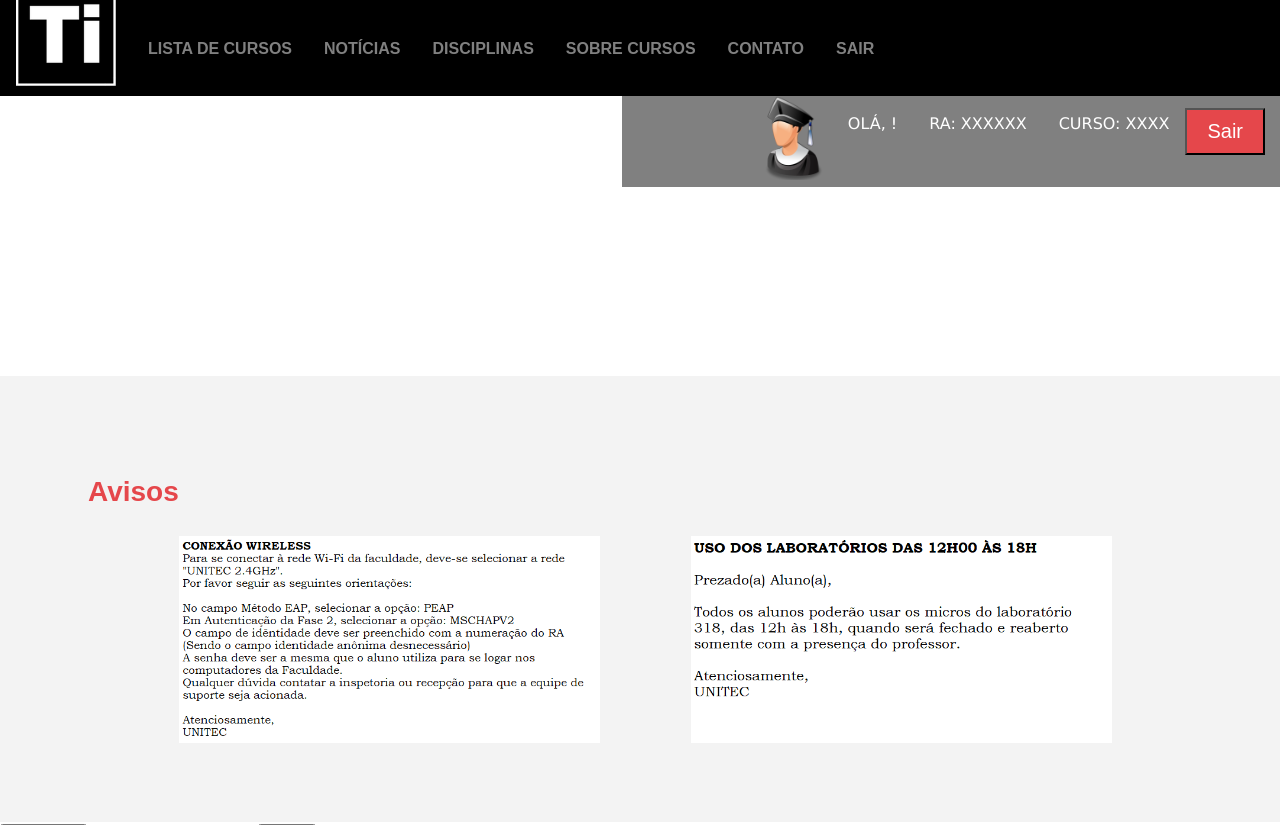
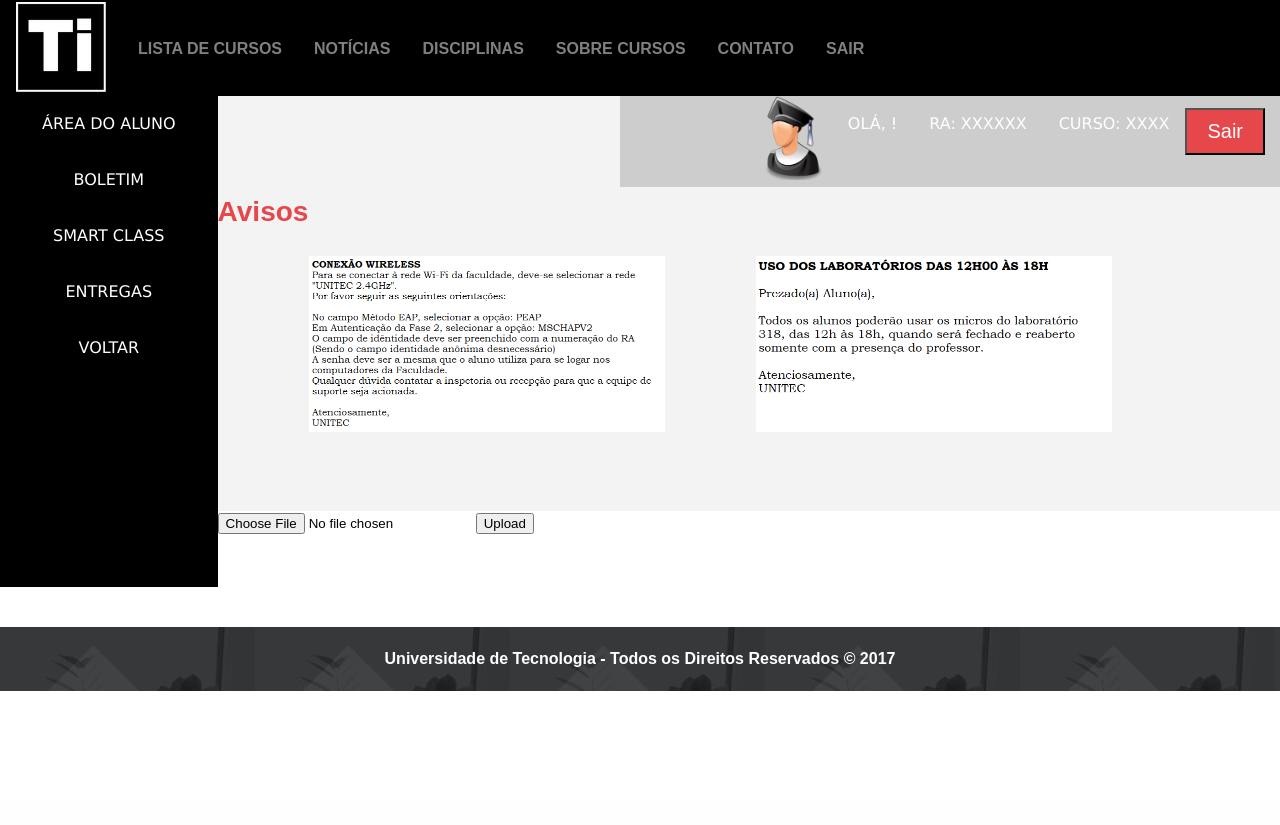
Before and after one commit to blendabsml/UNITEC-TF, a Django app: page /AreaAluno/ in a window 1280 px wide. Shown: the top 825 px of the page. After the commit the page ends 691 px from the top, so only its background shows below. Run offline with Django 3.2, Linux system fonts and the light colour scheme; the visitor is signed in with stand-in values (Sample User, id 1).

Commit message:
Update estilo.css

```diff
--- a/core/static/css/estilo.css
+++ b/core/static/css/estilo.css
@@ -41,10 +41,10 @@
 }
 
 img.home {
-	width:100px;					/* Relacionado a todas as páginas */
-	height: 100px;
+	width:90px;					/* Relacionado a todas as páginas */
+	height: 90px;
 	float: left;
-	margin-top: -30px;
+	margin-top: -14px;
 }
 
 div.formulario{
@@ -121,7 +121,8 @@
 }
 
 p{
-	font-family: 'Questrial', sans-serif;
+    font-family: 'Questrial', sans-serif;
+    margin: 0px;
 }
 
 ul.corpo {
@@ -265,10 +266,6 @@
     text-align: center;
 }
 
-p{
-    margin: 0px;
-}
-
 .texto h1 {
     font-size: 1em;
     padding-left: 1em;
@@ -370,20 +367,6 @@
 	font-size: 3em;
 }
 
-.Informacoes{
-	background-color: gray;
-	width: 658px;
-    float: right;
-}
-
-.FotoAreaAluno{
-	width: 84px;
-}
-
-.InformacoesAluno{
-	float:right;
-}
-
 .Logout{
 	font-family: Arial;
   	color: #ffffff;
@@ -402,80 +385,6 @@
 
 /* Fim do css de lista de cursos */
 
-#three{
-	padding: 6em 0 4em 0;
-}
-
-#three .inner{
-	display: flex;
-}
-
-section .inner{
-	max-width: 65em;
-	width: calc(100% - 6em);
-	margin: 0 auto;
-}
-
-#three .inner article{
-	width: 26%;
-	display: block;
-}
-
-#three .inner article.dois{
-	padding-left:130px;
-}
-
-
-#three .inner article.tres{
-	padding-left:130px;
-}
-
-
-#three .inner article h3{
-	color: #e5474b;
-	font-family: 'Questrial', sans-serif;
-}
-
-#three .inner article h5{
-	color: gray;
-	font-family: 'Questrial', sans-serif;
-}
-
-ul.actions{
-	cursor: default;
-	list-style: none;
-	padding-left: 0;
-}
-
-ul.actions li{
-	display: inline-block;
-	padding: 0 1em 0 0;
-	vertical-align: middle;
-}
-
-input[type="submit"].alt, input[type="reset"].alt, input[type="button"].alt, button.alt, .button.alt {
-	background-color: transparent;
-    box-shadow: inset 0 0 0 2px #e5474b;
-    color: #e5474b !important;
-	font-family: 'Questrial', sans-serif;
-}
-
-.button:hover {
-    background-color: rgba(229, 71, 75, 0.15) !important; /* Green */
-    color: white;
-}
-
-#three .inner article .icon{
-	color: #b3b3b3;
-	font-size: 3em;
-}
-
-.Informacoes{
-	background-color: gray;
-	width: 658px;
-    float: right;
-}
-
 .FotoAreaAluno{
 	width: 84px;
 }
@@ -484,20 +393,15 @@
 	float:right;
 }
 
-.Logout{
-	font-family: Arial;
-	color: #ffffff;
-	font-size: 20px;
-	background: #e5474b;
-	padding: 10px 20px 10px 20px;
-	text-decoration: none;
-	margin-right: 15px;
-	margin-top: 12px;
+.Foto{
+	width: 84px;
+	transform: rotate(90deg);
 }
 
-.Logout:hover {
-	background: #e5474b;
-	text-decoration: none;
+.Informacoes{
+	background-color: #CDCDCD;
+	width: 660px;
+	float: right;
 }
 
 .FormContato {
@@ -654,10 +558,6 @@
     padding-top: 200px;
   }
 
-  .Fundo {
-	  padding-top: 100px;
-  }
-
   #three .inner article.dois{
 	padding-left:50px;
   }
@@ -678,3 +578,11 @@
   }
 }
 /* Fim de Media Query */
+
+.side_bar {
+    float: left;
+    width: 17%;
+    height: 491px;
+
+    background-color: black;
+}
```
